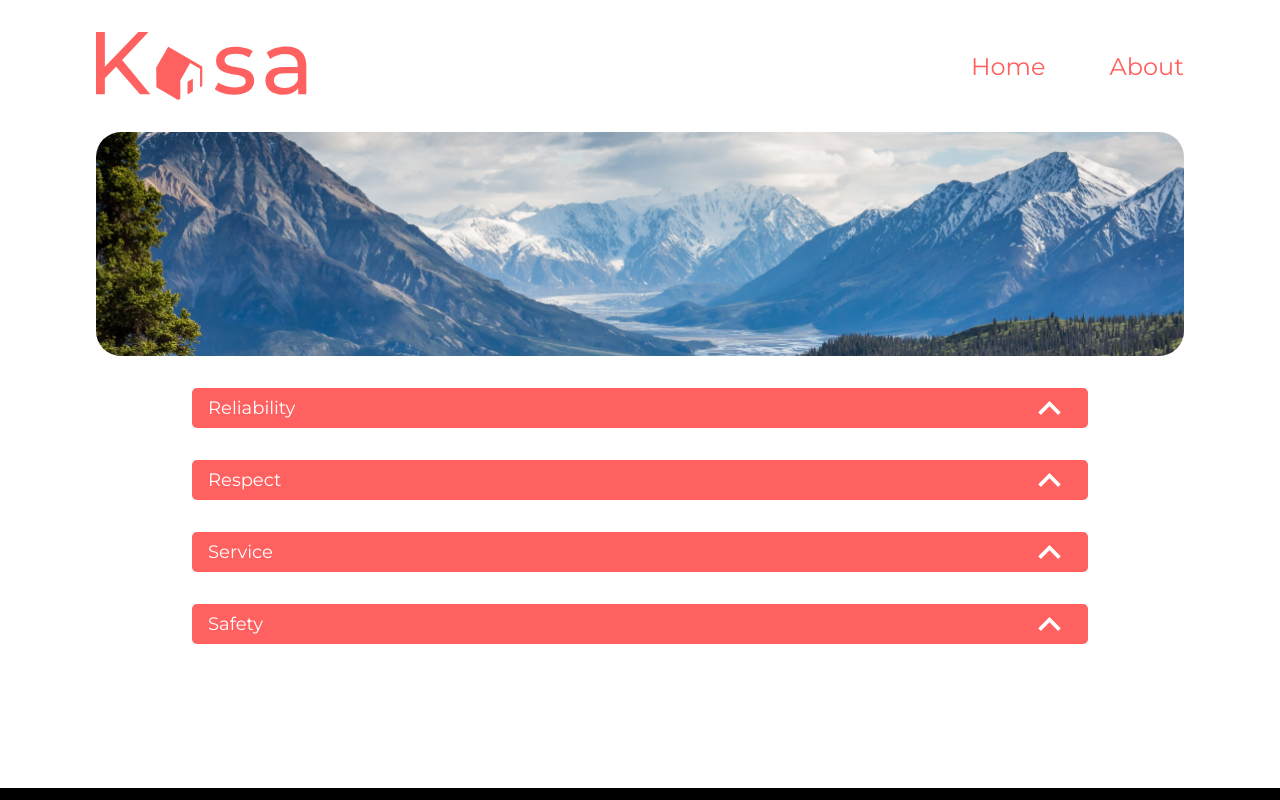
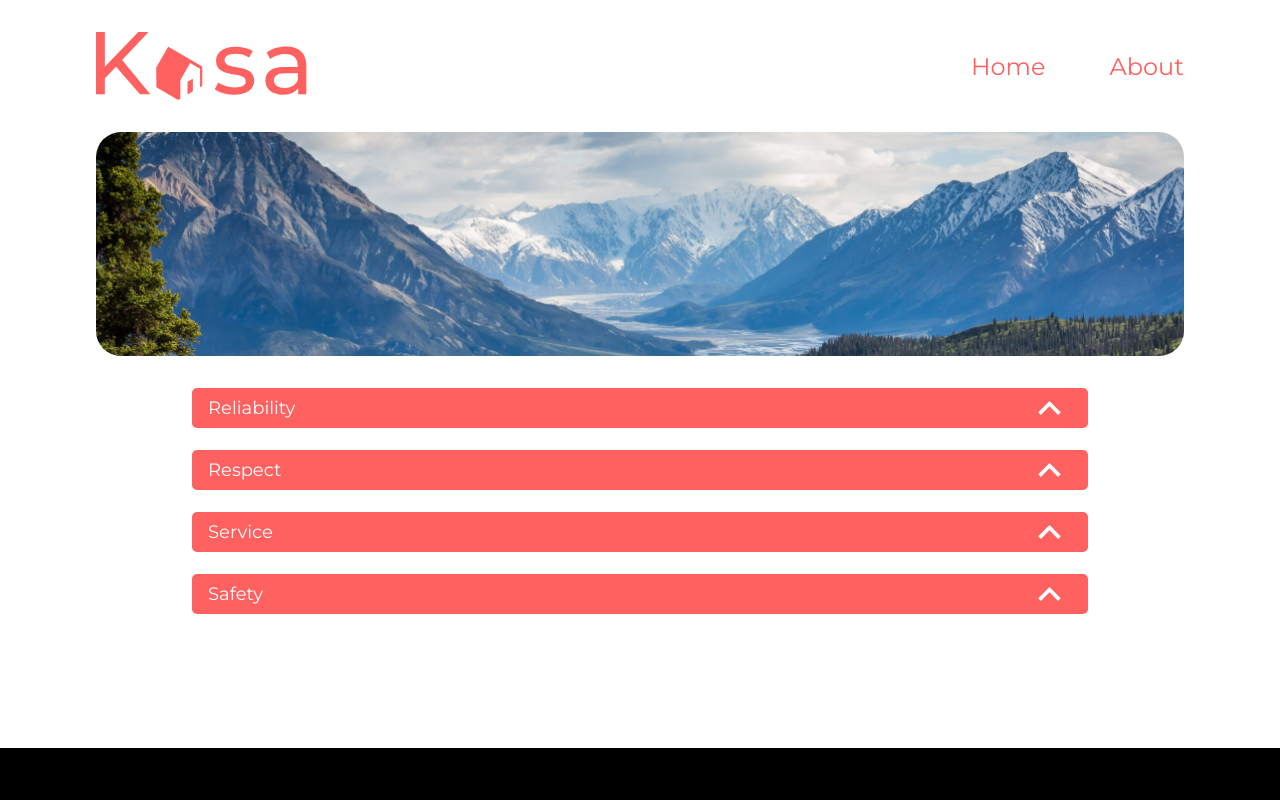
Before and after one commit to mancjames/kasa, a React (Create React App) app: page /about in a window 1280 px wide. Shown: the top 800 px of the page. Built offline with nearby package versions, Linux system fonts and the light colour scheme.

Commit message:
added transition to accordion using useRef hook

```diff
--- a/src/components/Accordion.js
+++ b/src/components/Accordion.js
@@ -1,14 +1,21 @@
-import React, { useState } from "react";
+import React, { useState, useRef } from "react";
 import KeyboardArrowDownIcon from "@material-ui/icons/KeyboardArrowDown";
 import KeyboardArrowUpIcon from "@material-ui/icons/KeyboardArrowUp";
 import "../styles/Accordion.css";
 
 export default function Accordion(props) {
   const [isActive, setIsActive] = useState(false);
+  const [setHeight, setHeightState] = useState("0px");
+  const content = useRef();
+
+  function toggleAccordion() {
+    setIsActive(!isActive);
+    setHeightState(isActive ? "0px" : `${content.current.scrollHeight}px`);
+  }
 
   return (
     <article className="accordion__item">
-      <div className="accordion__title" onClick={() => setIsActive(!isActive)}>
+      <div className="accordion__title" onClick={toggleAccordion}>
         <div aria-expanded={isActive}>
           <h5>{props.title}</h5>
         </div>
@@ -20,11 +27,14 @@ export default function Accordion(props) {
           )}
         </div>
       </div>
-      {isActive && (
-        <div className="accordion__content" aria-expanded={!isActive}>
-          <h5>{props.content}</h5>
-        </div>
-      )}
+      <div
+        ref={content}
+        style={{ height: `${setHeight}` }}
+        className={`accordion__content`}
+        aria-expanded={!isActive}
+      >
+        <h5 className="accordion__content-text">{props.content}</h5>
+      </div>
     </article>
   );
 }
--- a/src/styles/Accordion.css
+++ b/src/styles/Accordion.css
@@ -23,11 +23,17 @@
 }
 
 .accordion__content {
-    padding: 2em 1rem;
     margin-top: -10px;
     background-color: var(--color-gray);
     color: var(--color-primary);
     border-radius: 0 0 5px 5px;
+    height: 0px;
+    transition: all .5s ease;
+    overflow: hidden;
+}
+
+.accordion__content-text{
+    padding: 2em 1rem;
 }
 
 .accordion__content h5 {
```
